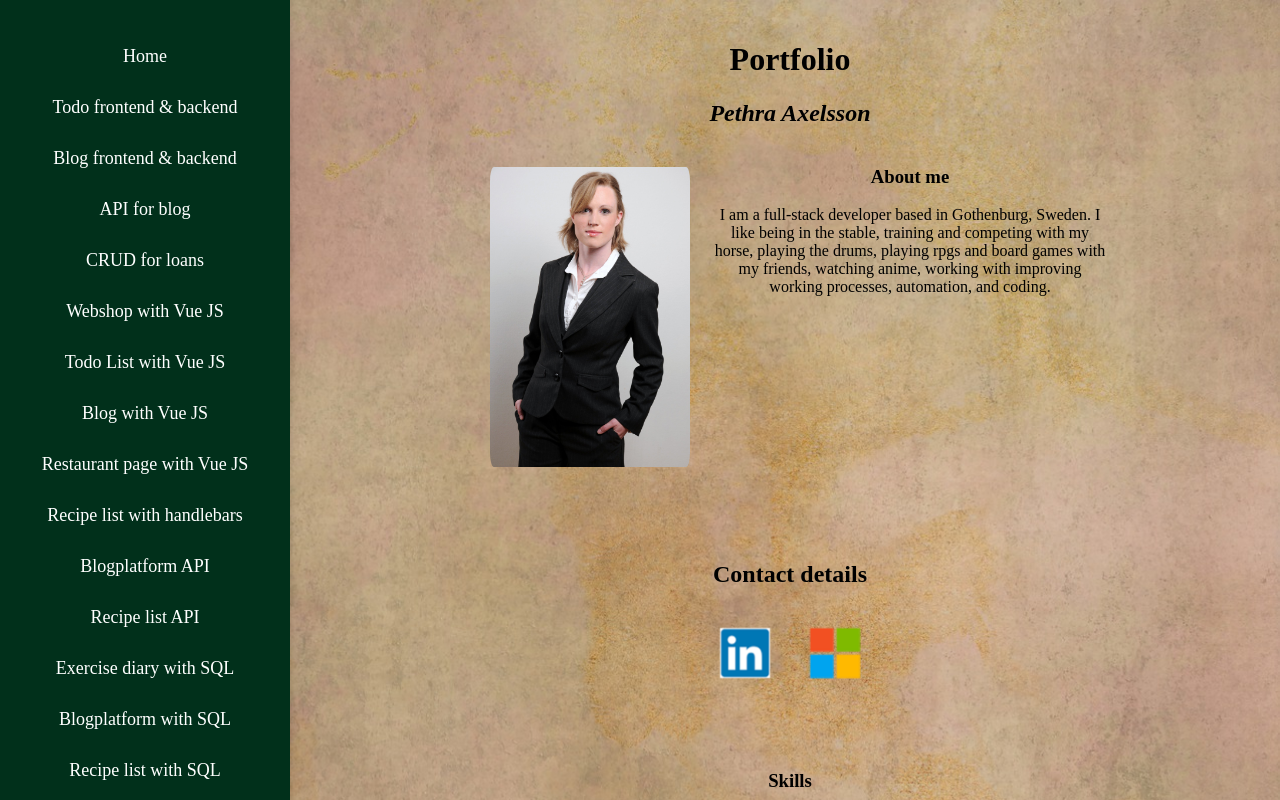
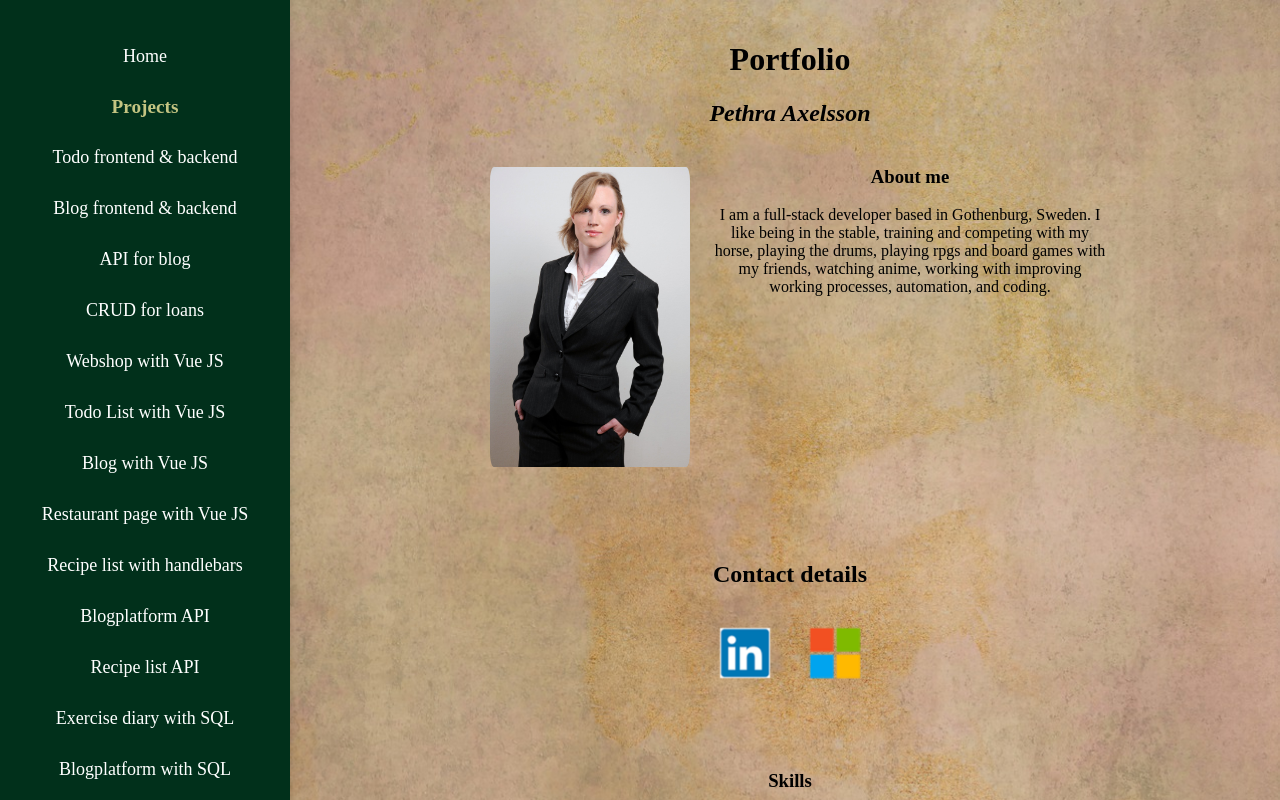
Before and after one commit to DynamoNatsuki/Portfolio, a Vue app: page / in a window 1280 px wide. Shown: the top 800 px of the page. Built offline with nearby package versions, Linux system fonts and the light colour scheme.

Commit message:
navi header

```diff
--- a/src/App.vue
+++ b/src/App.vue
@@ -3,6 +3,7 @@
   <nav class="sidebar">
     <ul>
       <li><router-link to="/">Home</router-link></li>
+      <p class="sidebar-p"><strong>Projects</strong></p>
       <li><router-link :to="'/todo'">Todo frontend & backend</router-link></li>
       <li><router-link :to="'/blogview'">Blog frontend & backend</router-link></li>
       <li><router-link :to="'/blogapi2'">API for blog</router-link></li>
@@ -91,6 +92,11 @@ html, body {
   background-color: #01663f;
 }
 
+.sidebar-p {
+  color: rgb(196, 196, 130);
+  font-size: larger;
+}
+
 /* Content Styling */
 .content {
   margin-left: 300px; /* Offset for the sidebar */
```
